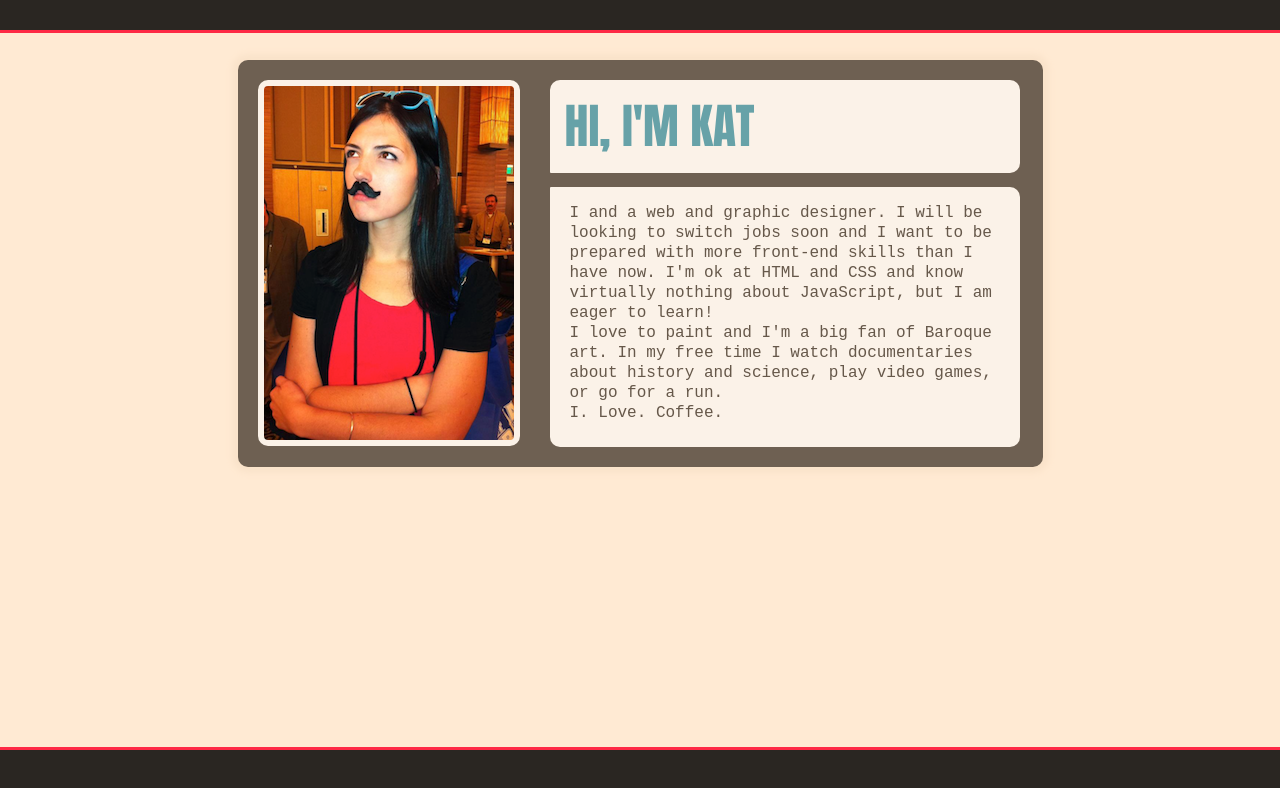
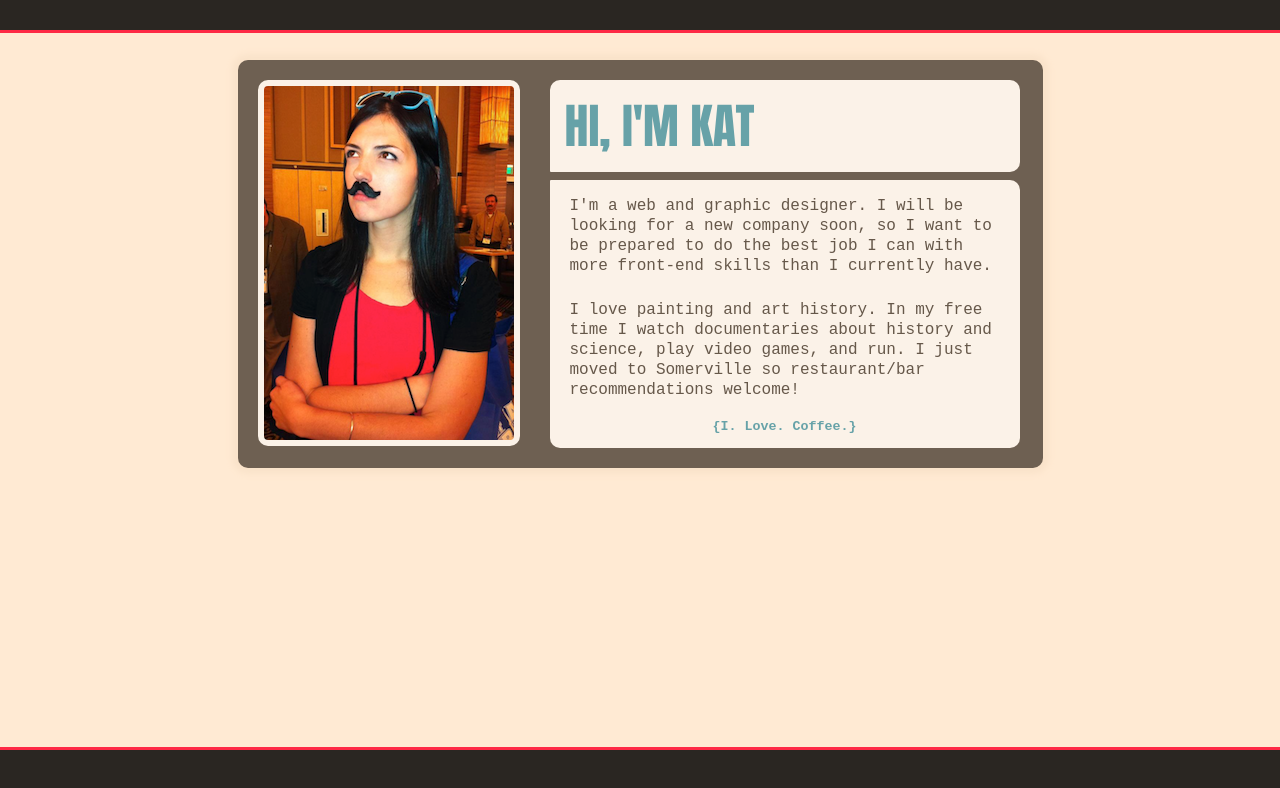
Before and after one commit to copernica/copernica.github.com, a plain HTML site: page index.html in a window 1280 px wide. Drawn offline with Linux system fonts and the light colour scheme.

Commit message:
update finished page

```diff
--- a/assets/css/styles.css
+++ b/assets/css/styles.css
@@ -30,6 +30,22 @@ body{
 	border-radius: 10px 10px 10px 10px;
 	box-shadow: 0px 0px 6px 6px #fae3ca;
 }
+.headline{
+	width:440px;
+	float:left;
+	margin-left:30px;
+	margin-bottom: 8px;
+	background-color: #fbf2e8;
+	padding: 0px 15px 0px 15px;
+	text-align: justify;
+	border-radius: 10px 10px 10px 1px;
+}
+.headline h2{
+	font-family: Impact, Charcoal, sans-serif;
+	font-size: 36pt;
+	color: #67a2a8;
+	line-height: 9pt;
+}
 #content .img-module{
 	position: relative;
 	width:250px;
@@ -53,19 +69,13 @@ body{
 	padding: 0px 20px 8px 20px;
 	line-height: 20px;
 }
-.headline{
-	width:440px;
+.coffee{
+	font-family: "Courier New", Courier, monospace;
+	font-size: 10pt;
+	font-weight: bold;
+	line-height: 6px;
+	color: #67a2a8;
+	width:470px;
 	float:left;
-	margin-left:30px;
-	margin-bottom: 14px;
-	background-color: #fbf2e8;
-	padding: 0px 15px 0px 15px;
-	text-align: justify;
-	border-radius: 10px 10px 10px 1px;
+	text-align: center;
 }
-.headline h2{
-	font-family: Impact, Charcoal, sans-serif;
-	font-size: 36pt;
-	color: #67a2a8;
-	line-height: 10pt;
-}
--- a/index.html
+++ b/index.html
@@ -10,8 +10,8 @@
   	    <div class="img-module"></div>
   	    <div class="headline"><h2>HI, I'M KAT</h2></div>
   	    <div class="story-module">
-	      <p>I and a web and graphic designer. I will be looking to switch jobs soon and I want to be prepared with more front-end skills than I have now. I'm ok at HTML and CSS and know virtually nothing about JavaScript, but I am eager to learn!<br>
-	      I love to paint and I'm a big fan of Baroque art. In my free time I watch documentaries about history and science, play video games, or go for a run.<br>I. Love. Coffee.</p>
+	      <p>I'm a web and graphic designer. I will be looking for a new company soon, so I want to be prepared to do the best job I can with more front-end skills than I currently have.</p>
+	      <p>I love painting and art history. In my free time I watch documentaries about history and science, play video games, and run. I just moved to Somerville so restaurant/bar recommendations welcome!<div class="coffee">{I. Love. Coffee.}</div></p>
 	    </div>
 	    <div style="clear: both"></div>
 	 </div>
```
